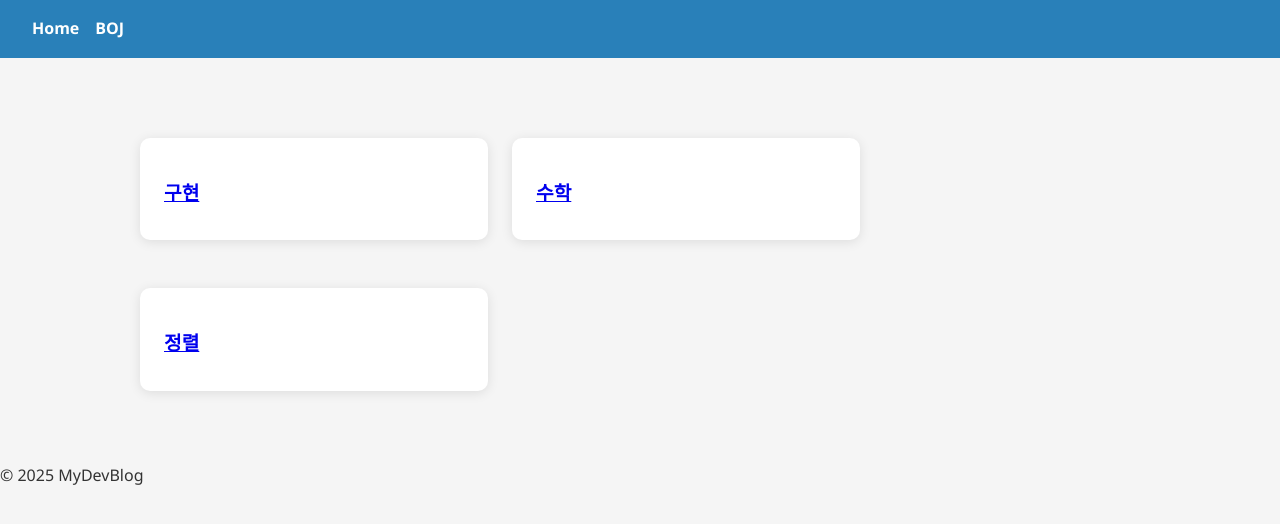
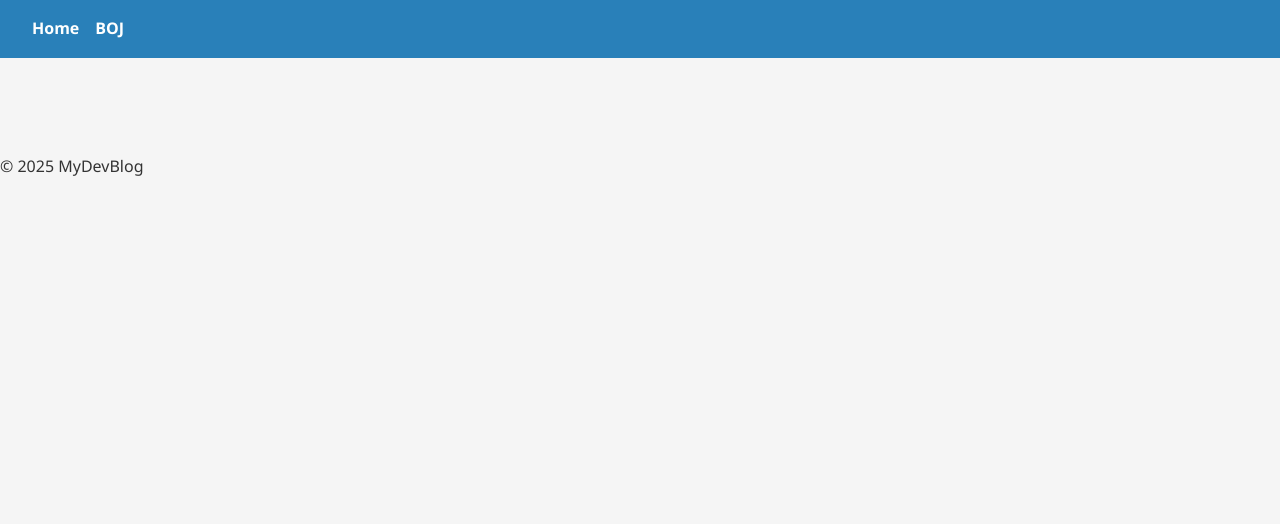
Before and after one commit to apran42/mydevblog, a Jekyll site: the page built from BOJ/index.md, in a window 1280 px wide. Shown: the top 524 px of the page. Built offline with Jekyll 4.4.1, drawn with Linux system fonts in a browser that asks for light colours.

Commit message:
boj/boj 경로 문제 수정

```diff
--- a/_layouts/default.html
+++ b/_layouts/default.html
@@ -26,7 +26,11 @@
       <p class="post-date">{{ post.date | date: "%Y-%m-%d" }}</p>
       <div class="categories">
         {% for cat in post.categories %}
-        <a href="{{ site.baseurl }}/BOJ/{{ cat }}/">{{ cat }}</a>
+        {% if cat == "boj" %}
+          <a href="{{ site.baseurl }}/{{ cat }}/">{{ cat }}</a>
+        {% else %}
+          <a href="{{ site.baseurl }}/boj/{{ cat }}/">{{ cat }}</a>
+        {% endif %}
         {% endfor %}
       </div>
     </article>
@@ -34,7 +38,7 @@
   </section>
   {% endif %}
 
-  {% if page.url == "/BOJ/" %}
+  {% if page.url == "/boj/" %}
   <!-- BOJ 하위 카테고리 카드 -->
   <section class="boj-categories">
     {% assign boj_categories = "implementation,math,sorting" | split: "," %}
```
